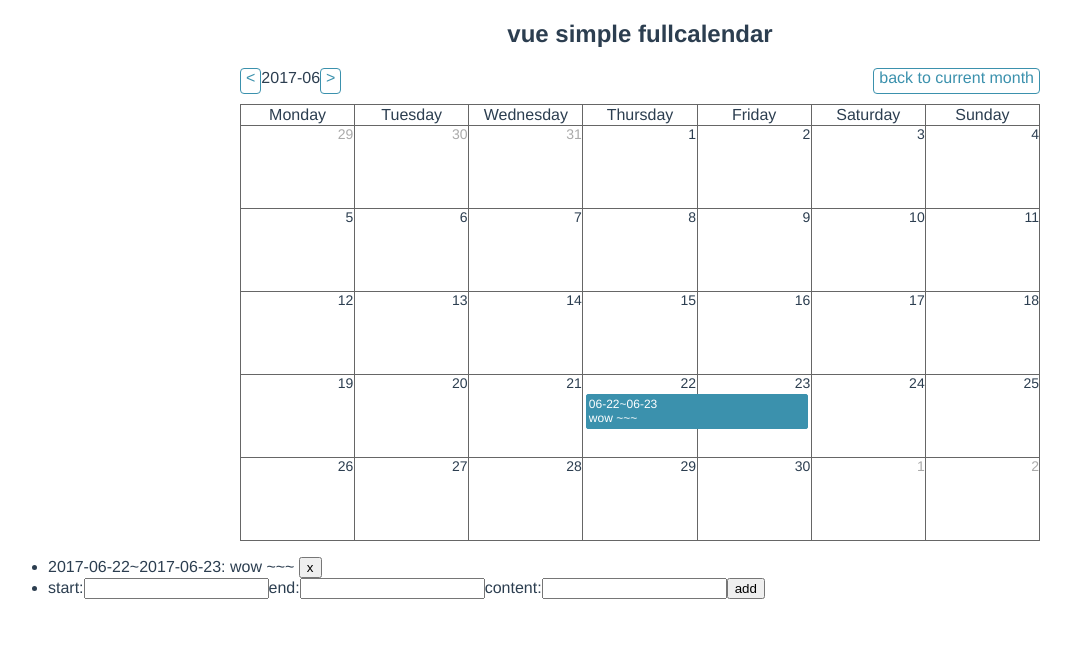
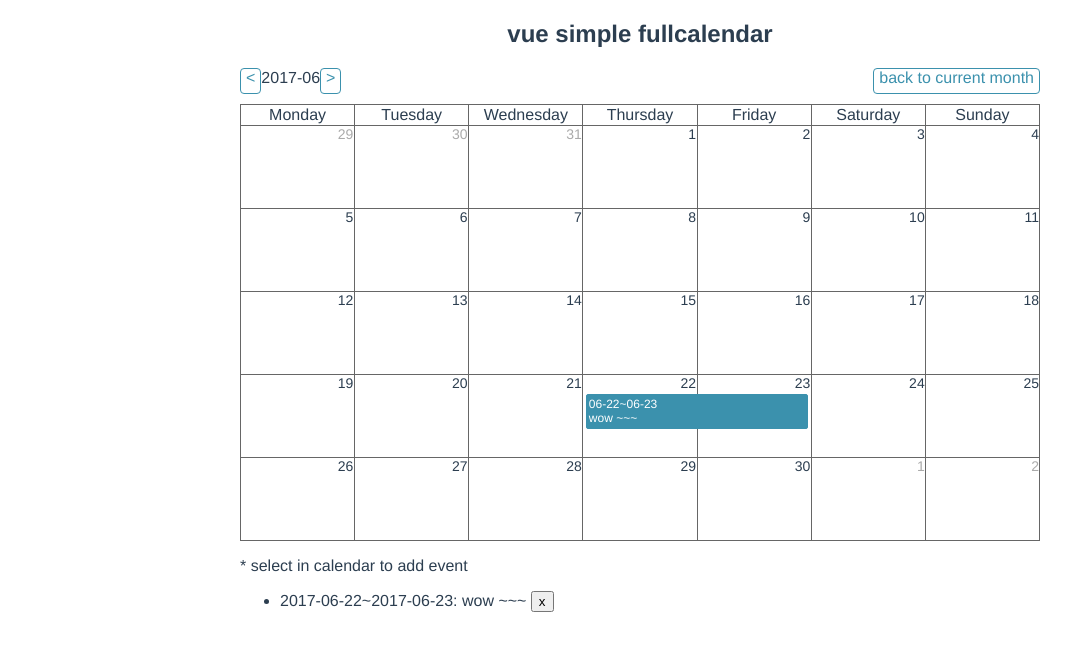
Before and after one commit to MangiDu/vue-simple-fullcalendar, a Vue app: page / in a window 1280 px wide. Shown: the top 650 px of the page, without its empty margins (0-1071 px from the left). Built offline with nearby package versions, Linux system fonts and the light colour scheme.

Commit message:
update demo app

```diff
--- a/src/App.vue
+++ b/src/App.vue
@@ -3,18 +3,13 @@
     <div class="header">
       <h2>vue simple fullcalendar</h2>
     </div>
-    <simple-fullcalenadr :events="events"></simple-fullcalenadr>
-    <div class="">
+    <simple-fullcalendar :events="events" @timeRangeSelected="addEvent2Events"></simple-fullcalendar>
+    <div class="events-list">
+      <p>* select in calendar to add event</p>
       <ul>
         <li v-for="(eventItem, index) in events">
           {{ eventItem.start }}~{{ eventItem.end }}: {{ eventItem.content }}
           <button type="button" name="button" @click="removeEvent(index)">x</button>
-        </li>
-        <li>
-          <label>start:</label><input type="text" name="start" v-model="cache.start">
-          <label>end:</label><input type="text" name="end" v-model="cache.end">
-          <label>content:</label><input type="text" name="content" v-model="cache.content">
-          <button type="button" name="button" @click="addEvent()">add</button>
         </li>
       </ul>
     </div>
@@ -23,16 +18,15 @@
 
 <script>
 import moment from 'moment'
-import simpleFullcalenadr from './components/simple-fullcalendar'
+import simpleFullcalendar from './components/simple-fullcalendar'
 
 const FORMATTER = 'YYYY-MM-DD'
 let TODAY = moment()
-let INVALID_PATTERN = /Invalid Date/i
 
 export default {
   name: 'app',
   components: {
-    simpleFullcalenadr
+    simpleFullcalendar
   },
   data () {
     return {
@@ -55,28 +49,16 @@ export default {
       this.cache.end = ''
       this.cache.content = ''
     },
-    addEvent () {
-      try {
-        let start = moment(new Date(this.cache.start || this.today)).format(FORMATTER)
-        let end = moment(new Date(this.cache.end || this.today)).format(FORMATTER)
-        if (!INVALID_PATTERN.test(start) && !(INVALID_PATTERN.test(end))) {
-          let content = this.cache.content || 'default event content'
-          this.events.push({
-            start,
-            end,
-            content
-          })
-        } else {
-          let error = new Error('wrong date!')
-          throw error
-        }
-      } catch (err) {
-        alert('Got a wrong date!')
-      }
-      this.clearCache()
-    },
     removeEvent (index) {
       this.events.splice(index, 1)
+    },
+    addEvent2Events (event) {
+      let content = window.prompt(`${event.start} ~ ${event.end}`)
+      if (content && content.length) {
+        this.events.push(Object.assign(event, {
+          content
+        }))
+      }
     }
   }
 }
@@ -90,4 +72,7 @@ export default {
   color: #2c3e50
 .header
   text-align: center
+.events-list
+  width: 800px
+  margin: 0 auto
 </style>
```
